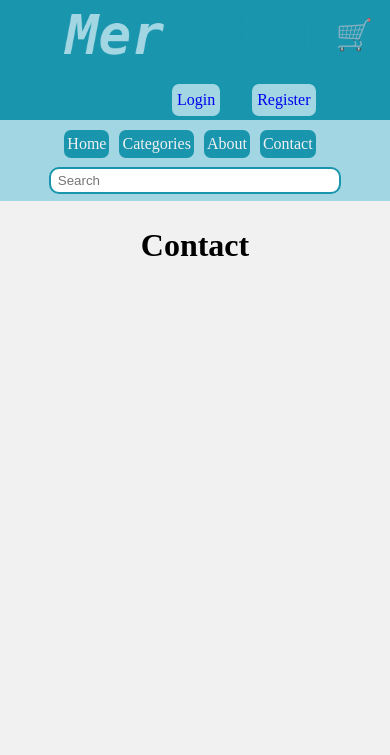
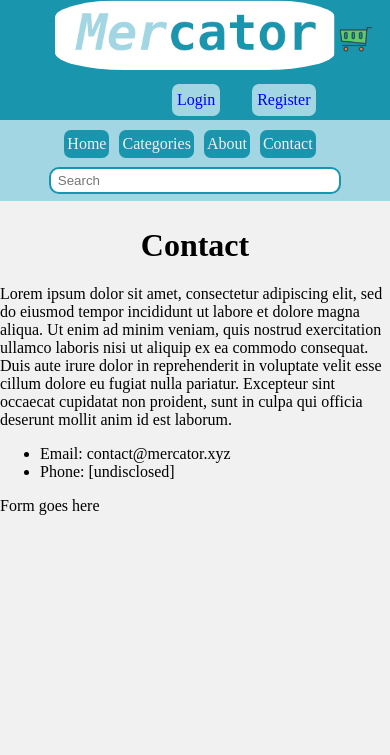
Before and after one commit to val-h/mercator, a Django app: page /contact/ in a window 390 px wide. Shown: the top 755 px of the page. Run offline with Django 3.2, Linux system fonts and the light colour scheme.

Commit message:
I would not say better styling but rather having styling, responsive design, cart and search pages, added some dummy text to contact and about, created a better logo - maybe, some other stuff

```diff
--- a/pages/urls.py
+++ b/pages/urls.py
@@ -9,4 +9,5 @@ urlpatterns = [
     path('about/', views.about, name='about'),
     path('contact/', views.contact, name='contact'),
     path('privacy/', views.privacy, name='privacy'),
+    path('cart/', views.cart, name='cart'),
 ]
--- a/pages/views.py
+++ b/pages/views.py
@@ -8,10 +8,13 @@ def categories(request):
     return render(request, 'categories.html', context={})
 
 def about(request):
-    return render(request, 'about.html', context={})
+    return render(request, 'about.html')
 
 def contact(request):
-    return render(request, 'contact.html', context={})
+    return render(request, 'contact.html')
 
 def privacy(request):
     return render(request, 'privacy.html')
+
+def cart(request):
+    return render(request, 'cart.html', context={})
--- a/templates/_base.html
+++ b/templates/_base.html
@@ -14,7 +14,7 @@
         <header>
             <div id="mercator-logo">
                 <a href="{% url 'pages:home' %}">
-                    <img src="{% static 'images/mercator-logo.png' %}">
+                    <img src="{% static 'images/mercator-logo-background.png' %}">
                 </a>
             </div>
 
@@ -30,7 +30,9 @@
 
             <!-- Cart button -->
             <div id="cart-container">
-                <a style="font-size: 30px" href="#">🛒</a>
+                <a style="font-size: 30px" href="{% url 'pages:cart' %}">
+                    <img src="{% static 'images/cart.png' %}" alt="shopping cart image">
+                </a>
             </div>
         </header>
 
--- a/templates/contact.html
+++ b/templates/contact.html
@@ -5,5 +5,18 @@
 {% block content %}
     <h1>Contact</h1>
     <!-- Some details -->
+    <p>
+        Lorem ipsum dolor sit amet, consectetur adipiscing elit, sed do eiusmod tempor
+        incididunt ut labore et dolore magna aliqua. Ut enim ad minim veniam, quis
+        nostrud exercitation ullamco laboris nisi ut aliquip ex ea commodo consequat.
+        Duis aute irure dolor in reprehenderit in voluptate velit esse cillum dolore
+        eu fugiat nulla pariatur. Excepteur sint occaecat cupidatat non proident,
+        sunt in culpa qui officia deserunt mollit anim id est laborum.
+    </p>
+    <ul>
+        <li>Email: contact@mercator.xyz</li>
+        <li>Phone: [undisclosed]</li>
+    </ul>
     <!-- Sample form for contact -->
+    <p>Form goes here</p>
 {% endblock %}
```
Also changed, not shown: templates/about.html (+34 -0 lines), templates/cart.html (added, +10 -0 lines), templates/search.html (added, +7 -0 lines).
